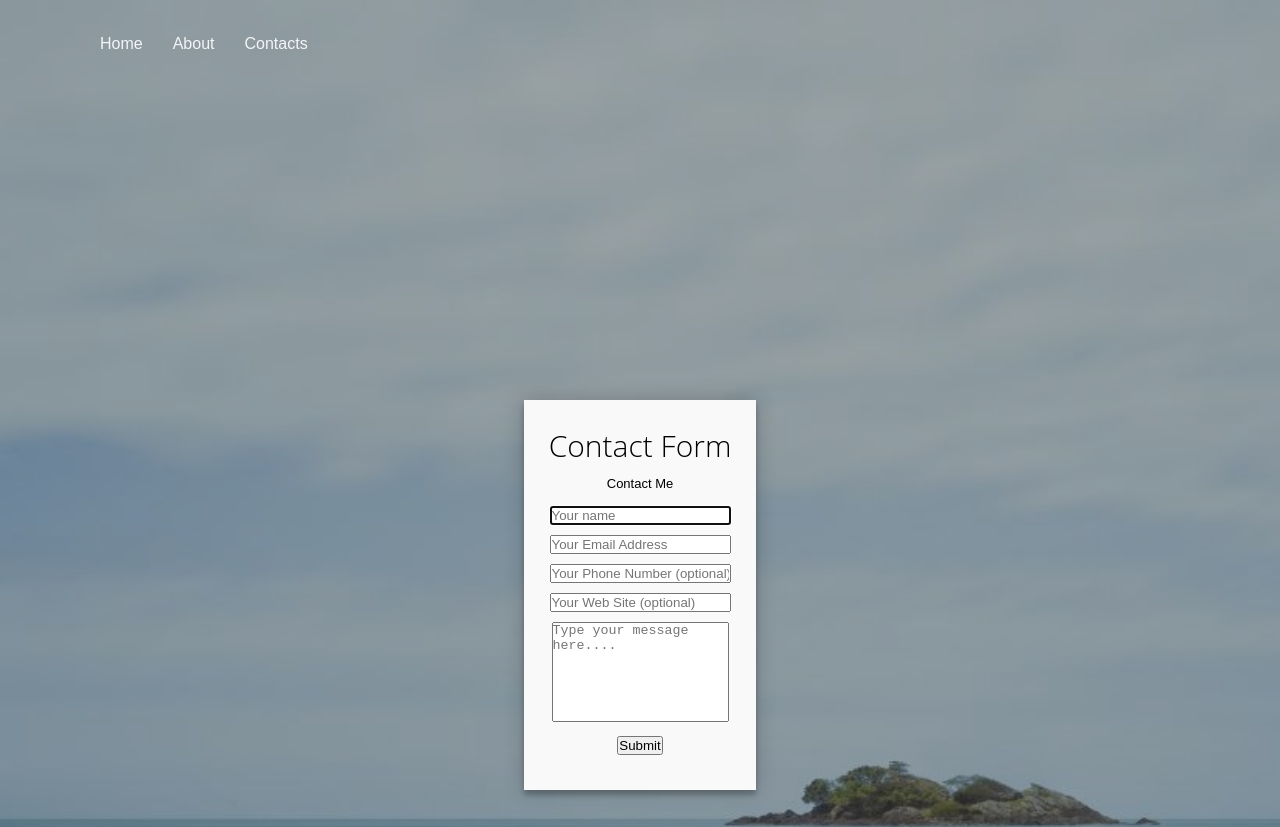
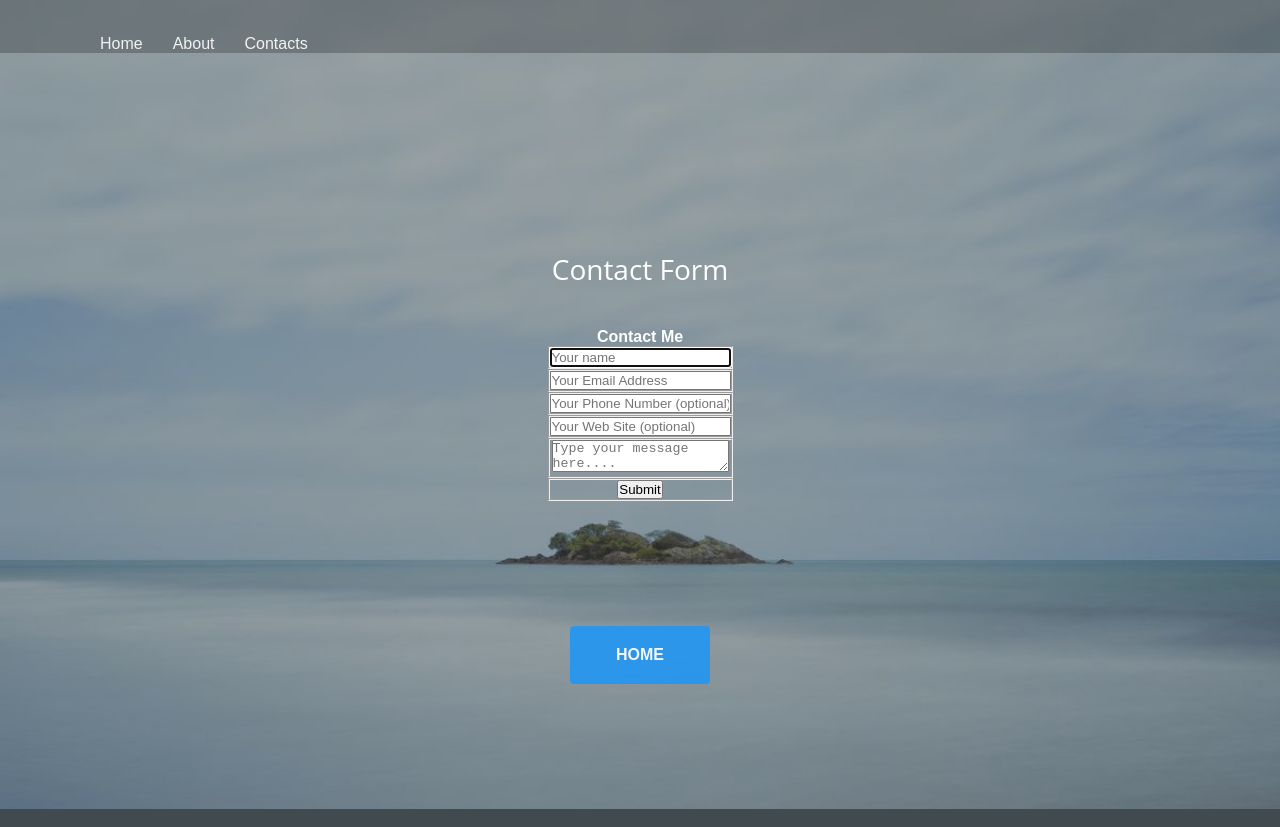
Before and after one commit to ro8inro8in/my-portfolio, a plain HTML site: page contacts.html in a window 1280 px wide. Shown: the top 827 px of the page. Drawn offline with Linux system fonts and the light colour scheme.

Commit message:
2nd commit

```diff
--- a/styles.css
+++ b/styles.css
@@ -84,6 +84,8 @@ section p{
 	margin-bottom: 35px;
 	padding: 0 20px;
 	line-height: 2;
+	background-color: rgba(0, 0, 0, 0.274);
+	border: 5px solid black;
 }
 
 ul.grid{
@@ -109,6 +111,7 @@ header{
 	align-items: center;
 	color: #fff;
 	padding: 35px 100px 0;
+	background-color: rgba(0, 0, 0, 0.233);
 }
 
 header h2{
@@ -189,11 +192,19 @@ header nav li:last-child{
 .hero h1{
 	font: bold 60px 'Open Sans', sans-serif;
 	margin-bottom: 15px;
+	background-color: rgba(0, 0, 0, 0.233);
+	padding: 20px;
+
+
+
+
 }
 
 .hero h3{
 	font: normal 28px 'Open Sans', sans-serif;
 	margin-bottom: 40px;
+
+
 }
 
 .hero a.btn{
@@ -217,6 +228,10 @@ header nav li:last-child{
 	.hero a.btn{
 		padding: 15px 40px;
 	}
+article {
+	position: absolute;
+	background-color: black;
+}
 
 }
 /*-------------
@@ -272,55 +287,4 @@ footer p a{
 
 /*--CONTACT FORM--*/
 
-
-
-
-  .container {
-	display: flex;
-	align-items: flex-start;
-
-
-
-
-  }
-
-
-
-  #contact {
-	background: #F9F9F9;
-	padding: 25px;
-	margin: 150px 0;
-	box-shadow: 0 0 20px 0 rgba(0, 0, 0, 0.2), 0 5px 5px 0 rgba(0, 0, 0, 0.24);
-  }
-
-  #contact h3 {
-	display: block;
-	font-size: 30px;
-	font-weight: 300;
-	margin-bottom: 10px;
-	color: black;
-  }
-
-  #contact h4 {
-	margin: 5px 0 15px;
-	display: block;
-	font-size: 13px;
-	font-weight: 400;
-	color: black;
-  }
-
-  fieldset {
-	border: medium none !important;
-	margin: 0 0 10px;
-	min-width: 100%;
-	padding: 0;
-	width: 100%;
-  }
-
-
-
-  #contact textarea {
-	height: 100px;
-	max-width: 100%;
-	resize: none;
-  }
+.container {}
```
Also changed, not shown: about.html (+6 -3 lines).
